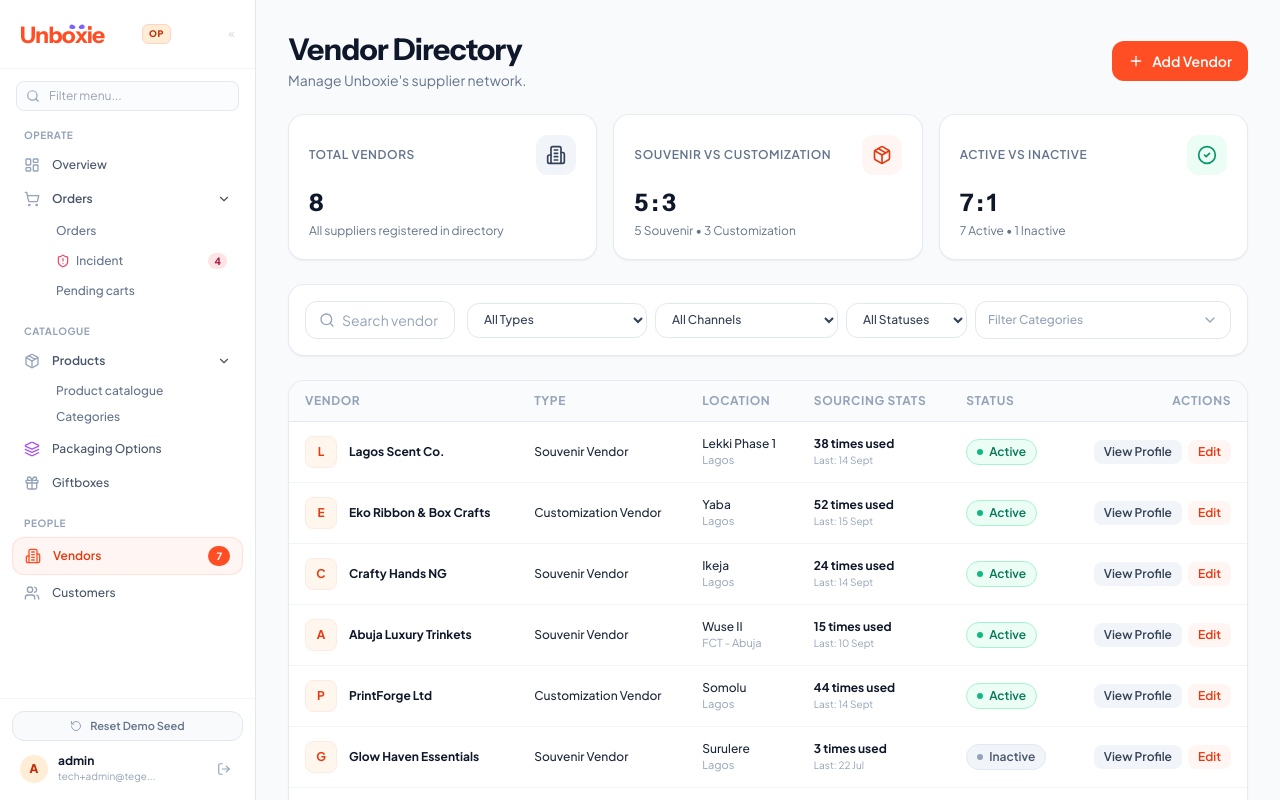
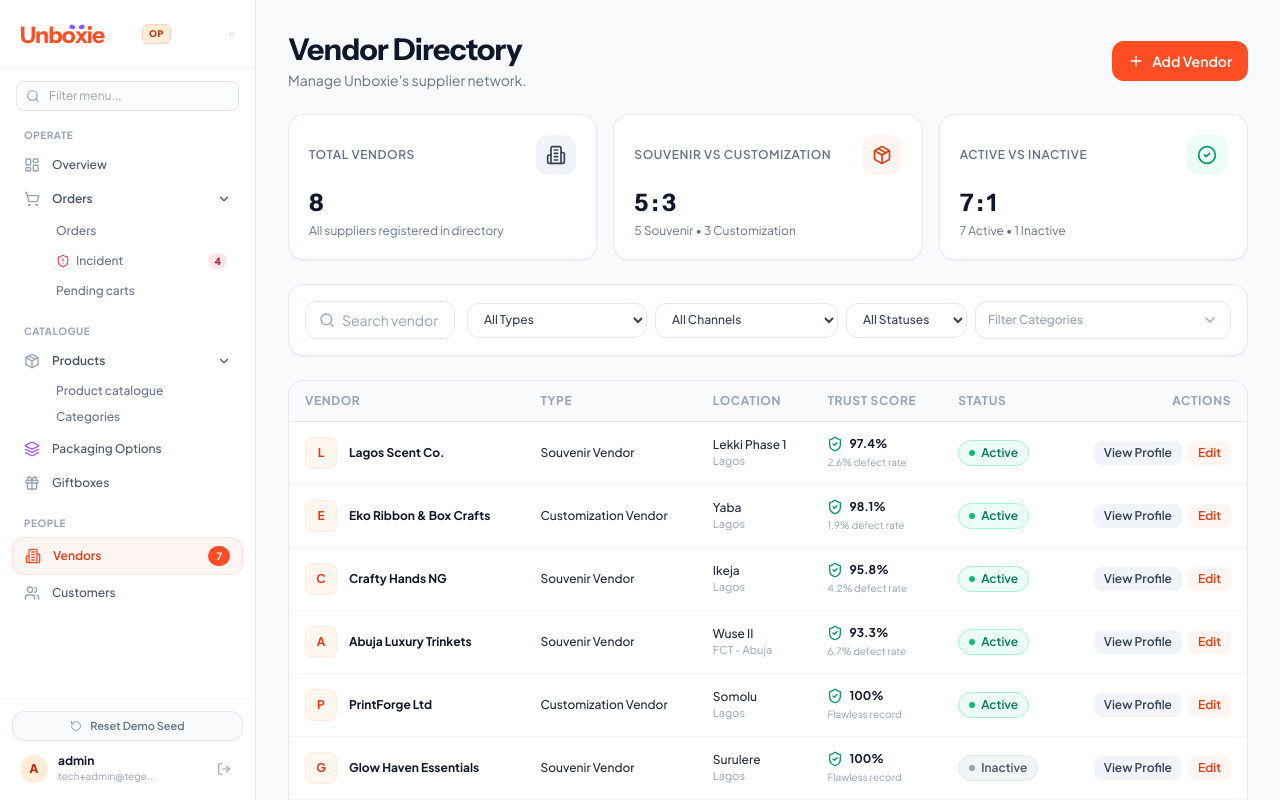
Before and after one commit to tegence-pm/unboxie-sandbox, a React (Vite) app: page / in a window 1280 px wide. Shown: the top 800 px of the page. Built offline with nearby package versions, Linux system fonts and the light colour scheme.

Commit message:
Replace Sourcing Stats with Trust Score in VendorList table

```diff
--- a/src/components/vendors/VendorList.tsx
+++ b/src/components/vendors/VendorList.tsx
@@ -2,10 +2,10 @@
 import { useApp } from "../../context/AppContext";
 import { StatCard } from "../common/StatCard";
 import { MultiSelectDropdown } from "../common/MultiSelectDropdown";
-import { Building2, Plus, Search, Package, CheckCircle2 } from "lucide-react";
+import { Building2, Plus, Search, Package, CheckCircle2, ShieldCheck } from "lucide-react";
 
 export const VendorList: React.FC = () => {
-  const { vendors, setCurrentView } = useApp();
+  const { vendors, setCurrentView, getVendorPerformance } = useApp();
 
   // Filters state
   const [search, setSearch] = useState("");
@@ -231,13 +231,15 @@
                   <th className="py-3 px-4">VENDOR</th>
                   <th className="py-3 px-4">TYPE</th>
                   <th className="py-3 px-4">LOCATION</th>
-                  <th className="py-3 px-4">SOURCING STATS</th>
+                  <th className="py-3 px-4">TRUST SCORE</th>
                   <th className="py-3 px-4">STATUS</th>
                   <th className="py-3 px-4 text-right">ACTIONS</th>
                 </tr>
               </thead>
               <tbody className="divide-y divide-slate-100">
-                {filteredVendors.map((vendor) => (
+                {filteredVendors.map((vendor) => {
+                  const perf = getVendorPerformance(vendor.id);
+                  return (
                     <tr
                       key={vendor.id}
                       className="hover:bg-slate-50/60 transition-colors cursor-pointer group"
@@ -276,24 +278,15 @@
                         </span>
                       </td>
 
-                    {/* Sourcing Stats */}
+                      {/* Trust Score */}
                       <td className="py-3.5 px-4 whitespace-nowrap">
-                      <span className="font-bold text-slate-900 block">
-                        {vendor.timesUsed || 0} times used
+                        <div className="flex items-center gap-1.5 font-bold text-slate-900">
+                          <ShieldCheck className={`w-4 h-4 ${perf.reliabilityScore >= 90 ? 'text-emerald-600' : perf.reliabilityScore >= 75 ? 'text-amber-600' : 'text-rose-600'}`} />
+                          <span>{perf.reliabilityScore}%</span>
+                        </div>
+                        <span className="text-[10px] text-slate-400 block mt-0.5">
+                          {perf.issueCount === 0 ? "Flawless record" : `${perf.issueRate}% defect rate`}
                         </span>
-                      {vendor.lastUsedDate ? (
-                        <span className="text-[10px] text-slate-400 block">
-                          Last:{" "}
-                          {new Date(vendor.lastUsedDate).toLocaleDateString(
-                            "en-GB",
-                            { day: "numeric", month: "short" },
-                          )}
-                        </span>
-                      ) : (
-                        <span className="text-[10px] text-slate-400 block">
-                          Not used yet
-                        </span>
-                      )}
                       </td>
 
                     {/* Status */}
@@ -347,7 +340,8 @@
                       </div>
                     </td>
                   </tr>
-                ))}
+                );
+              })}
               </tbody>
             </table>
           </div>
```
Lines whose indentation alone changed are shown as unchanged.
